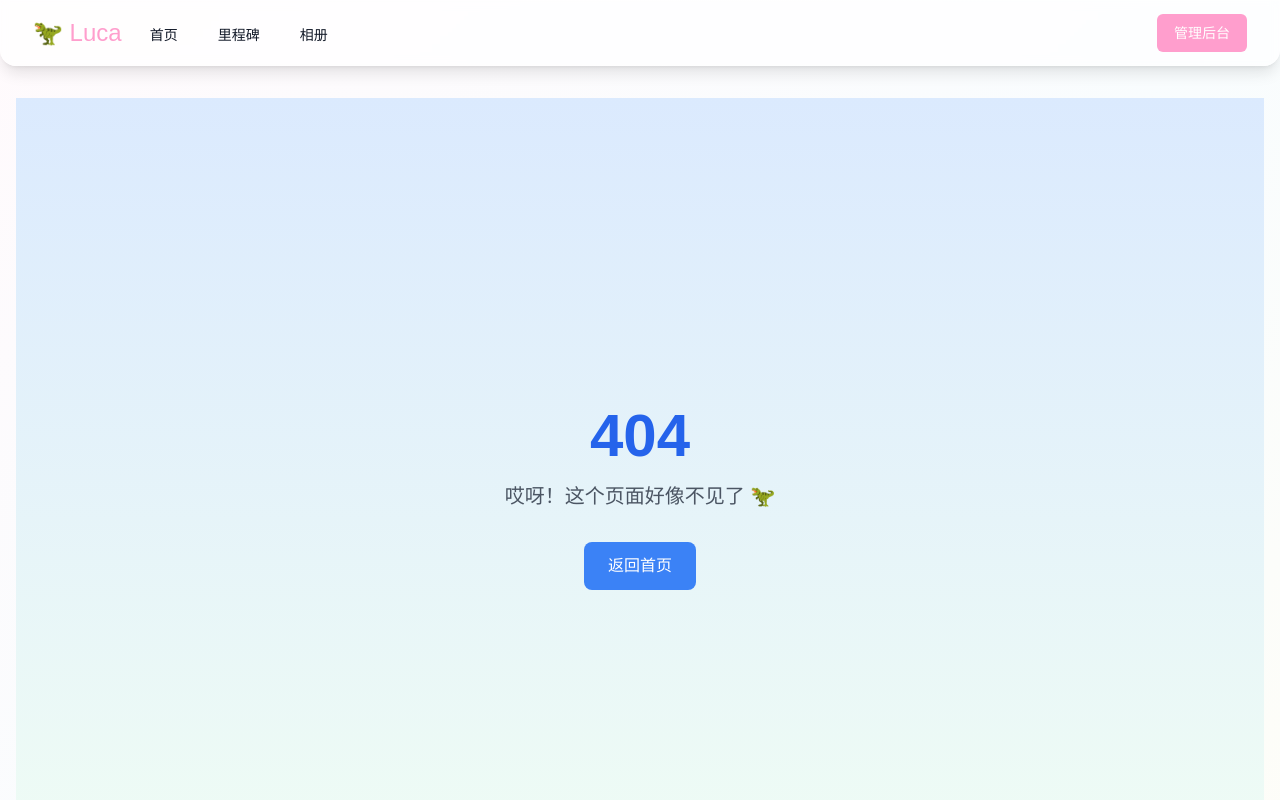
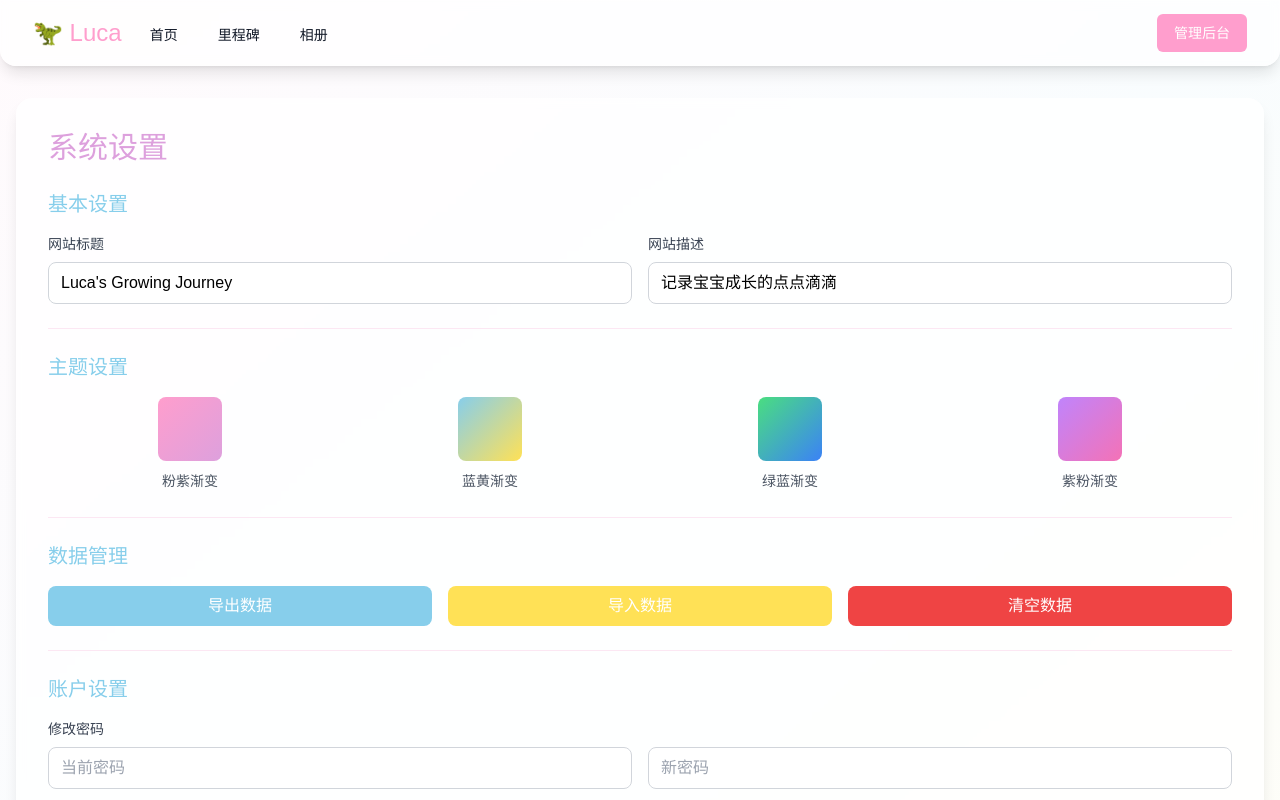
Before and after one commit to luckysonyu99/luckysonyu99.github.io, a Next.js app: page /admin/settings in a window 1280 px wide. Before the commit this address had no page. Shown: the top 800 px of the page. Built offline with nearby package versions, Linux system fonts and the light colour scheme; sample sign-in values are in the browser's storage; a web font is replaced by a local one.

Commit message:
修复 /admin/settings 页面 404 错误：创建系统设置页面

```diff
--- /dev/null
+++ b/app/admin/settings/page.tsx
@@ -0,0 +1,153 @@
+'use client';
+
+import React, { useState, useEffect } from 'react';
+import { motion } from 'framer-motion';
+import { useRouter } from 'next/navigation';
+
+export default function SettingsPage() {
+  const router = useRouter();
+  const [isAuthenticated, setIsAuthenticated] = useState(false);
+  const [isLoading, setIsLoading] = useState(true);
+
+  useEffect(() => {
+    // 检查认证状态
+    const checkAuth = () => {
+      const isLoggedIn = localStorage.getItem('isLoggedIn') === 'true';
+      if (!isLoggedIn) {
+        router.push('/admin/login');
+        return;
+      }
+      setIsAuthenticated(true);
+      setIsLoading(false);
+    };
+
+    checkAuth();
+  }, [router]);
+
+  const handleLogout = () => {
+    localStorage.removeItem('isLoggedIn');
+    router.push('/admin/login');
+  };
+
+  if (isLoading) {
+    return (
+      <div className="flex justify-center items-center min-h-[calc(100vh-4rem)]">
+        <div className="animate-spin rounded-full h-12 w-12 border-t-2 border-b-2 border-candy-pink"></div>
+      </div>
+    );
+  }
+
+  if (!isAuthenticated) {
+    return null;
+  }
+
+  return (
+    <div className="space-y-8">
+      <motion.div
+        initial={{ opacity: 0, y: 20 }}
+        animate={{ opacity: 1, y: 0 }}
+        transition={{ duration: 0.5 }}
+        className="bg-white/80 backdrop-blur-sm rounded-2xl p-8 shadow-lg"
+      >
+        <h1 className="text-3xl font-qingke text-candy-purple mb-6">系统设置</h1>
+
+        <div className="space-y-6">
+          {/* 基本设置 */}
+          <div className="border-b border-pink-100 pb-6">
+            <h2 className="text-xl font-qingke text-candy-blue mb-4">基本设置</h2>
+            <div className="grid grid-cols-1 md:grid-cols-2 gap-4">
+              <div>
+                <label className="block text-sm font-medium text-gray-700 mb-2">网站标题</label>
+                <input
+                  type="text"
+                  defaultValue="Luca's Growing Journey"
+                  className="w-full px-3 py-2 border border-gray-300 rounded-lg focus:outline-none focus:ring-2 focus:ring-candy-pink"
+                />
+              </div>
+              <div>
+                <label className="block text-sm font-medium text-gray-700 mb-2">网站描述</label>
+                <input
+                  type="text"
+                  defaultValue="记录宝宝成长的点点滴滴"
+                  className="w-full px-3 py-2 border border-gray-300 rounded-lg focus:outline-none focus:ring-2 focus:ring-candy-pink"
+                />
+              </div>
+            </div>
+          </div>
+
+          {/* 主题设置 */}
+          <div className="border-b border-pink-100 pb-6">
+            <h2 className="text-xl font-qingke text-candy-blue mb-4">主题设置</h2>
+            <div className="grid grid-cols-2 md:grid-cols-4 gap-4">
+              <div className="text-center">
+                <div className="w-16 h-16 bg-gradient-to-br from-candy-pink to-candy-purple rounded-lg mx-auto mb-2"></div>
+                <span className="text-sm text-gray-600">粉紫渐变</span>
+              </div>
+              <div className="text-center">
+                <div className="w-16 h-16 bg-gradient-to-br from-candy-blue to-candy-yellow rounded-lg mx-auto mb-2"></div>
+                <span className="text-sm text-gray-600">蓝黄渐变</span>
+              </div>
+              <div className="text-center">
+                <div className="w-16 h-16 bg-gradient-to-br from-green-400 to-blue-500 rounded-lg mx-auto mb-2"></div>
+                <span className="text-sm text-gray-600">绿蓝渐变</span>
+              </div>
+              <div className="text-center">
+                <div className="w-16 h-16 bg-gradient-to-br from-purple-400 to-pink-400 rounded-lg mx-auto mb-2"></div>
+                <span className="text-sm text-gray-600">紫粉渐变</span>
+              </div>
+            </div>
+          </div>
+
+          {/* 数据管理 */}
+          <div className="border-b border-pink-100 pb-6">
+            <h2 className="text-xl font-qingke text-candy-blue mb-4">数据管理</h2>
+            <div className="grid grid-cols-1 md:grid-cols-3 gap-4">
+              <button className="px-4 py-2 bg-candy-blue text-white rounded-lg hover:bg-candy-blue/80 transition-colors">
+                导出数据
+              </button>
+              <button className="px-4 py-2 bg-candy-yellow text-white rounded-lg hover:bg-candy-yellow/80 transition-colors">
+                导入数据
+              </button>
+              <button className="px-4 py-2 bg-red-500 text-white rounded-lg hover:bg-red-600 transition-colors">
+                清空数据
+              </button>
+            </div>
+          </div>
+
+          {/* 账户设置 */}
+          <div>
+            <h2 className="text-xl font-qingke text-candy-blue mb-4">账户设置</h2>
+            <div className="space-y-4">
+              <div>
+                <label className="block text-sm font-medium text-gray-700 mb-2">修改密码</label>
+                <div className="grid grid-cols-1 md:grid-cols-2 gap-4">
+                  <input
+                    type="password"
+                    placeholder="当前密码"
+                    className="w-full px-3 py-2 border border-gray-300 rounded-lg focus:outline-none focus:ring-2 focus:ring-candy-pink"
+                  />
+                  <input
+                    type="password"
+                    placeholder="新密码"
+                    className="w-full px-3 py-2 border border-gray-300 rounded-lg focus:outline-none focus:ring-2 focus:ring-candy-pink"
+                  />
+                </div>
+              </div>
+              <div className="flex space-x-4">
+                <button className="px-6 py-2 bg-candy-pink text-white rounded-lg hover:bg-candy-pink/80 transition-colors">
+                  保存设置
+                </button>
+                <button
+                  onClick={handleLogout}
+                  className="px-6 py-2 bg-gray-500 text-white rounded-lg hover:bg-gray-600 transition-colors"
+                >
+                  退出登录
+                </button>
+              </div>
+            </div>
+          </div>
+        </div>
+      </motion.div>
+    </div>
+  );
+}
```
